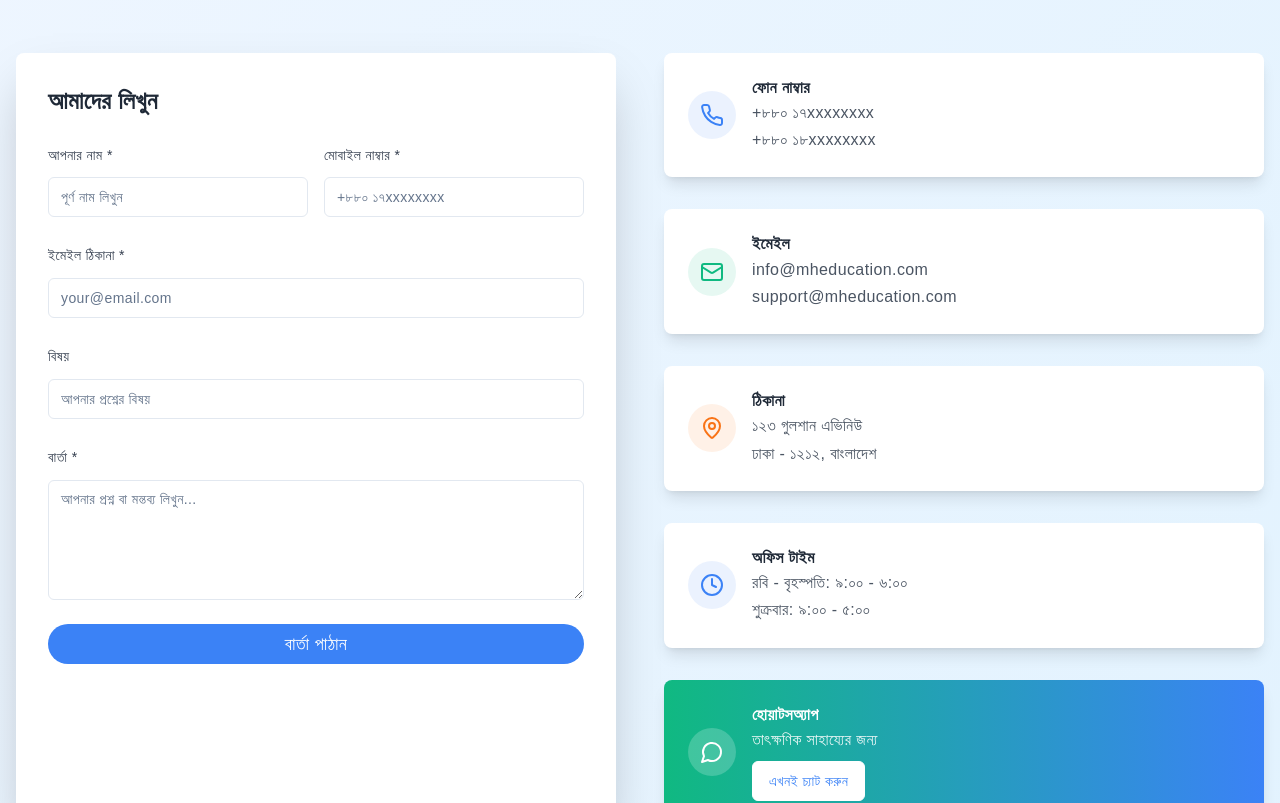
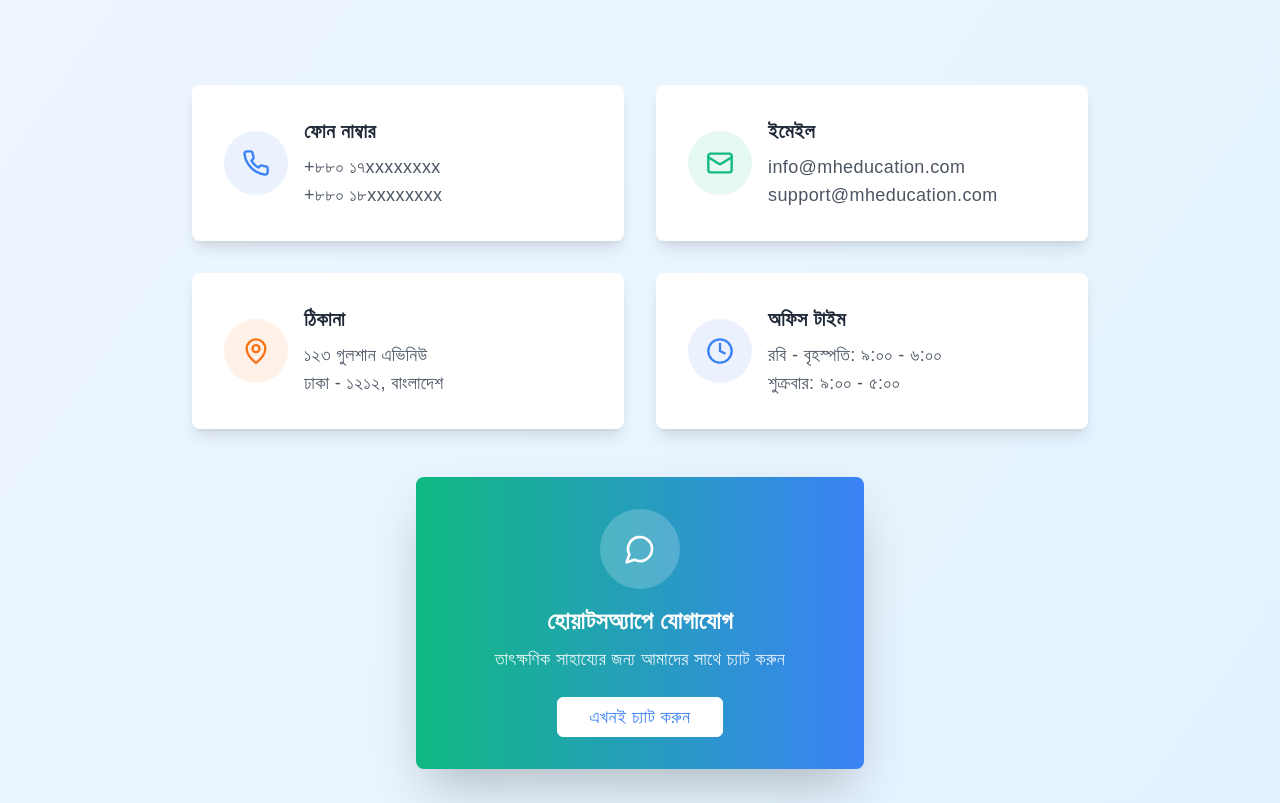
Before and after one commit to AHKWebfix/shopno-bidesh-porashuna-27, a React (Vite) app: page /contact in a window 1280 px wide. Shown: the part 440-1243 px from the top of the page. Built offline with nearby package versions, Linux system fonts and the light colour scheme; a web font is replaced by a local one.

Commit message:
Refactor Contact Page
Remove contact form and redesign the page to display only contact information, matching the current theme.

```diff
--- a/src/pages/Contact.tsx
+++ b/src/pages/Contact.tsx
@@ -1,46 +1,10 @@
 
-import React, { useState } from 'react';
-import { Button } from "@/components/ui/button";
-import { Input } from "@/components/ui/input";
-import { Label } from "@/components/ui/label";
-import { Textarea } from "@/components/ui/textarea";
+import React from 'react';
 import { Card, CardContent } from "@/components/ui/card";
 import { Phone, Mail, MapPin, Clock, MessageCircle } from 'lucide-react';
-import { useToast } from "@/hooks/use-toast";
+import { Button } from "@/components/ui/button";
 
 const Contact = () => {
-  const [formData, setFormData] = useState({
-    name: '',
-    email: '',
-    phone: '',
-    subject: '',
-    message: ''
-  });
-  const { toast } = useToast();
-
-  const handleSubmit = (e: React.FormEvent) => {
-    e.preventDefault();
-    if (!formData.name || !formData.email || !formData.phone || !formData.message) {
-      toast({
-        title: "সব ফিল্ড পূরণ করুন",
-        description: "অনুগ্রহ করে সব তথ্য দিন",
-        variant: "destructive"
-      });
-      return;
-    }
-    toast({
-      title: "ধন্যবাদ!",
-      description: "আমরা শীঘ্রই আপনার সাথে যোগাযোগ করব।"
-    });
-    setFormData({
-      name: '',
-      email: '',
-      phone: '',
-      subject: '',
-      message: ''
-    });
-  };
-
   return (
     <div className="min-h-screen font-bangla bg-gradient-to-br from-blue-50 to-sky-100">
       {/* Hero Section */}
@@ -50,166 +14,91 @@ const Contact = () => {
             <h1 className="text-4xl lg:text-6xl font-bold text-gray-800 mb-6">
               যোগাযোগ করুন
             </h1>
-            <p className="text-xl text-gray-600 leading-relaxed">
-              আপনার যেকোনো প্রশ্ন বা পরামর্শের জন্য আমাদের সাথে যোগাযোগ করুন
+            <p className="text-xl text-gray-600 leading-relaxed max-w-2xl mx-auto">
+              আপনার যেকোনো প্রশ্ন বা পরামর্শের জন্য আমাদের সাথে যোগাযোগ করুন। আমরা সর্বদা আপনার সেবায় নিয়োজিত।
             </p>
           </div>
         </div>
       </section>
 
-      {/* Contact Section */}
+      {/* Contact Information Section */}
       <section className="py-16">
         <div className="container mx-auto px-4">
-          <div className="grid lg:grid-cols-2 gap-12">
-            {/* Contact Form */}
-            <Card className="shadow-2xl border-0">
-              <CardContent className="p-8">
-                <h2 className="text-2xl font-bold text-gray-800 mb-6">আমাদের লিখুন</h2>
-
-                <form onSubmit={handleSubmit} className="space-y-6">
-                  <div className="grid md:grid-cols-2 gap-4">
-                    <div>
-                      <Label htmlFor="name" className="text-gray-700 font-medium">আপনার নাম *</Label>
-                      <Input
-                        id="name"
-                        type="text"
-                        placeholder="পূর্ণ নাম লিখুন"
-                        value={formData.name}
-                        onChange={e => setFormData({...formData, name: e.target.value})}
-                        className="mt-2"
-                      />
+          <div className="max-w-4xl mx-auto">
+            <div className="grid md:grid-cols-2 gap-8 mb-12">
+              <Card className="border-0 shadow-lg hover:shadow-xl transition-shadow duration-300">
+                <CardContent className="p-8">
+                  <div className="flex items-center space-x-4">
+                    <div className="w-16 h-16 bg-brand-blue/10 rounded-full flex items-center justify-center">
+                      <Phone className="text-brand-blue" size={28} />
                     </div>
                     <div>
-                      <Label htmlFor="phone" className="text-gray-700 font-medium">মোবাইল নাম্বার *</Label>
-                      <Input
-                        id="phone"
-                        type="tel"
-                        placeholder="+৮৮০ ১৭xxxxxxxx"
-                        value={formData.phone}
-                        onChange={e => setFormData({...formData, phone: e.target.value})}
-                        className="mt-2"
-                      />
-                    </div>
-                  </div>
-
-                  <div>
-                    <Label htmlFor="email" className="text-gray-700 font-medium">ইমেইল ঠিকানা *</Label>
-                    <Input
-                      id="email"
-                      type="email"
-                      placeholder="your@email.com"
-                      value={formData.email}
-                      onChange={e => setFormData({...formData, email: e.target.value})}
-                      className="mt-2"
-                    />
-                  </div>
-
-                  <div>
-                    <Label htmlFor="subject" className="text-gray-700 font-medium">বিষয়</Label>
-                    <Input
-                      id="subject"
-                      type="text"
-                      placeholder="আপনার প্রশ্নের বিষয়"
-                      value={formData.subject}
-                      onChange={e => setFormData({...formData, subject: e.target.value})}
-                      className="mt-2"
-                    />
-                  </div>
-
-                  <div>
-                    <Label htmlFor="message" className="text-gray-700 font-medium">বার্তা *</Label>
-                    <Textarea
-                      id="message"
-                      placeholder="আপনার প্রশ্ন বা মন্তব্য লিখুন..."
-                      value={formData.message}
-                      onChange={e => setFormData({...formData, message: e.target.value})}
-                      className="mt-2 min-h-[120px]"
-                    />
-                  </div>
-
-                  <Button type="submit" className="w-full bg-brand-blue hover:bg-blue-600 text-lg py-4 rounded-full">
-                    বার্তা পাঠান
-                  </Button>
-                </form>
-              </CardContent>
-            </Card>
-
-            {/* Contact Info */}
-            <div className="space-y-8">
-              <Card className="border-0 shadow-lg">
-                <CardContent className="p-6">
-                  <div className="flex items-center space-x-4">
-                    <div className="w-12 h-12 bg-brand-blue/10 rounded-full flex items-center justify-center">
-                      <Phone className="text-brand-blue" size={24} />
-                    </div>
-                    <div>
-                      <h3 className="font-bold text-gray-800">ফোন নাম্বার</h3>
-                      <p className="text-gray-600">+৮৮০ ১৭xxxxxxxx</p>
-                      <p className="text-gray-600">+৮৮০ ১৮xxxxxxxx</p>
+                      <h3 className="text-xl font-bold text-gray-800 mb-2">ফোন নাম্বার</h3>
+                      <p className="text-gray-600 text-lg">+৮৮০ ১৭xxxxxxxx</p>
+                      <p className="text-gray-600 text-lg">+৮৮০ ১৮xxxxxxxx</p>
                     </div>
                   </div>
                 </CardContent>
               </Card>
 
-              <Card className="border-0 shadow-lg">
-                <CardContent className="p-6">
+              <Card className="border-0 shadow-lg hover:shadow-xl transition-shadow duration-300">
+                <CardContent className="p-8">
                   <div className="flex items-center space-x-4">
-                    <div className="w-12 h-12 bg-brand-green/10 rounded-full flex items-center justify-center">
-                      <Mail className="text-brand-green" size={24} />
+                    <div className="w-16 h-16 bg-brand-green/10 rounded-full flex items-center justify-center">
+                      <Mail className="text-brand-green" size={28} />
                     </div>
                     <div>
-                      <h3 className="font-bold text-gray-800">ইমেইল</h3>
-                      <p className="text-gray-600">info@mheducation.com</p>
-                      <p className="text-gray-600">support@mheducation.com</p>
+                      <h3 className="text-xl font-bold text-gray-800 mb-2">ইমেইল</h3>
+                      <p className="text-gray-600 text-lg">info@mheducation.com</p>
+                      <p className="text-gray-600 text-lg">support@mheducation.com</p>
                     </div>
                   </div>
                 </CardContent>
               </Card>
 
-              <Card className="border-0 shadow-lg">
-                <CardContent className="p-6">
+              <Card className="border-0 shadow-lg hover:shadow-xl transition-shadow duration-300">
+                <CardContent className="p-8">
                   <div className="flex items-center space-x-4">
-                    <div className="w-12 h-12 bg-brand-orange/10 rounded-full flex items-center justify-center">
-                      <MapPin className="text-brand-orange" size={24} />
+                    <div className="w-16 h-16 bg-brand-orange/10 rounded-full flex items-center justify-center">
+                      <MapPin className="text-brand-orange" size={28} />
                     </div>
                     <div>
-                      <h3 className="font-bold text-gray-800">ঠিকানা</h3>
-                      <p className="text-gray-600">১২৩ গুলশান এভিনিউ</p>
-                      <p className="text-gray-600">ঢাকা - ১২১২, বাংলাদেশ</p>
+                      <h3 className="text-xl font-bold text-gray-800 mb-2">ঠিকানা</h3>
+                      <p className="text-gray-600 text-lg">১২৩ গুলশান এভিনিউ</p>
+                      <p className="text-gray-600 text-lg">ঢাকা - ১২১২, বাংলাদেশ</p>
                     </div>
                   </div>
                 </CardContent>
               </Card>
 
-              <Card className="border-0 shadow-lg">
-                <CardContent className="p-6">
+              <Card className="border-0 shadow-lg hover:shadow-xl transition-shadow duration-300">
+                <CardContent className="p-8">
                   <div className="flex items-center space-x-4">
-                    <div className="w-12 h-12 bg-brand-blue/10 rounded-full flex items-center justify-center">
-                      <Clock className="text-brand-blue" size={24} />
+                    <div className="w-16 h-16 bg-brand-blue/10 rounded-full flex items-center justify-center">
+                      <Clock className="text-brand-blue" size={28} />
                     </div>
                     <div>
-                      <h3 className="font-bold text-gray-800">অফিস টাইম</h3>
-                      <p className="text-gray-600">রবি - বৃহস্পতি: ৯:০০ - ৬:০০</p>
-                      <p className="text-gray-600">শুক্রবার: ৯:০০ - ৫:০০</p>
+                      <h3 className="text-xl font-bold text-gray-800 mb-2">অফিস টাইম</h3>
+                      <p className="text-gray-600 text-lg">রবি - বৃহস্পতি: ৯:০০ - ৬:০০</p>
+                      <p className="text-gray-600 text-lg">শুক্রবার: ৯:০০ - ৫:০০</p>
                     </div>
                   </div>
                 </CardContent>
               </Card>
+            </div>
 
-              <Card className="border-0 shadow-lg bg-gradient-to-r from-brand-green to-brand-blue text-white">
-                <CardContent className="p-6">
-                  <div className="flex items-center space-x-4">
-                    <div className="w-12 h-12 bg-white/20 rounded-full flex items-center justify-center">
-                      <MessageCircle className="text-white" size={24} />
-                    </div>
-                    <div>
-                      <h3 className="font-bold">হোয়াটসঅ্যাপ</h3>
-                      <p className="opacity-90">তাৎক্ষণিক সাহায্যের জন্য</p>
-                      <Button variant="outline" className="mt-2 bg-white text-brand-blue border-white hover:bg-gray-100">
-                        এখনই চ্যাট করুন
-                      </Button>
-                    </div>
+            {/* WhatsApp CTA */}
+            <div className="flex justify-center">
+              <Card className="border-0 shadow-2xl bg-gradient-to-r from-brand-green to-brand-blue text-white max-w-md w-full">
+                <CardContent className="p-8 text-center">
+                  <div className="w-20 h-20 bg-white/20 rounded-full flex items-center justify-center mx-auto mb-4">
+                    <MessageCircle className="text-white" size={32} />
                   </div>
+                  <h3 className="text-2xl font-bold mb-2">হোয়াটসঅ্যাপে যোগাযোগ</h3>
+                  <p className="opacity-90 mb-6 text-lg">তাৎক্ষণিক সাহায্যের জন্য আমাদের সাথে চ্যাট করুন</p>
+                  <Button variant="outline" className="bg-white text-brand-blue border-white hover:bg-gray-100 text-lg px-8 py-3">
+                    এখনই চ্যাট করুন
+                  </Button>
                 </CardContent>
               </Card>
             </div>
@@ -222,9 +111,13 @@ const Contact = () => {
         <div className="container mx-auto px-4">
           <div className="text-center mb-8">
             <h2 className="text-3xl font-bold text-gray-800 mb-4">আমাদের অবস্থান</h2>
+            <p className="text-gray-600 text-lg">আমাদের অফিসে সরাসরি ভিজিট করতে পারেন</p>
           </div>
-          <div className="bg-gray-200 h-96 rounded-lg flex items-center justify-center">
-            <p className="text-gray-600 text-lg">গুগল ম্যাপ এখানে এমবেড করা হবে</p>
+          <div className="bg-gray-200 h-96 rounded-lg flex items-center justify-center shadow-lg">
+            <div className="text-center">
+              <MapPin className="text-gray-500 mx-auto mb-4" size={48} />
+              <p className="text-gray-600 text-lg">গুগল ম্যাপ এখানে এমবেড করা হবে</p>
+            </div>
           </div>
         </div>
       </section>
```
